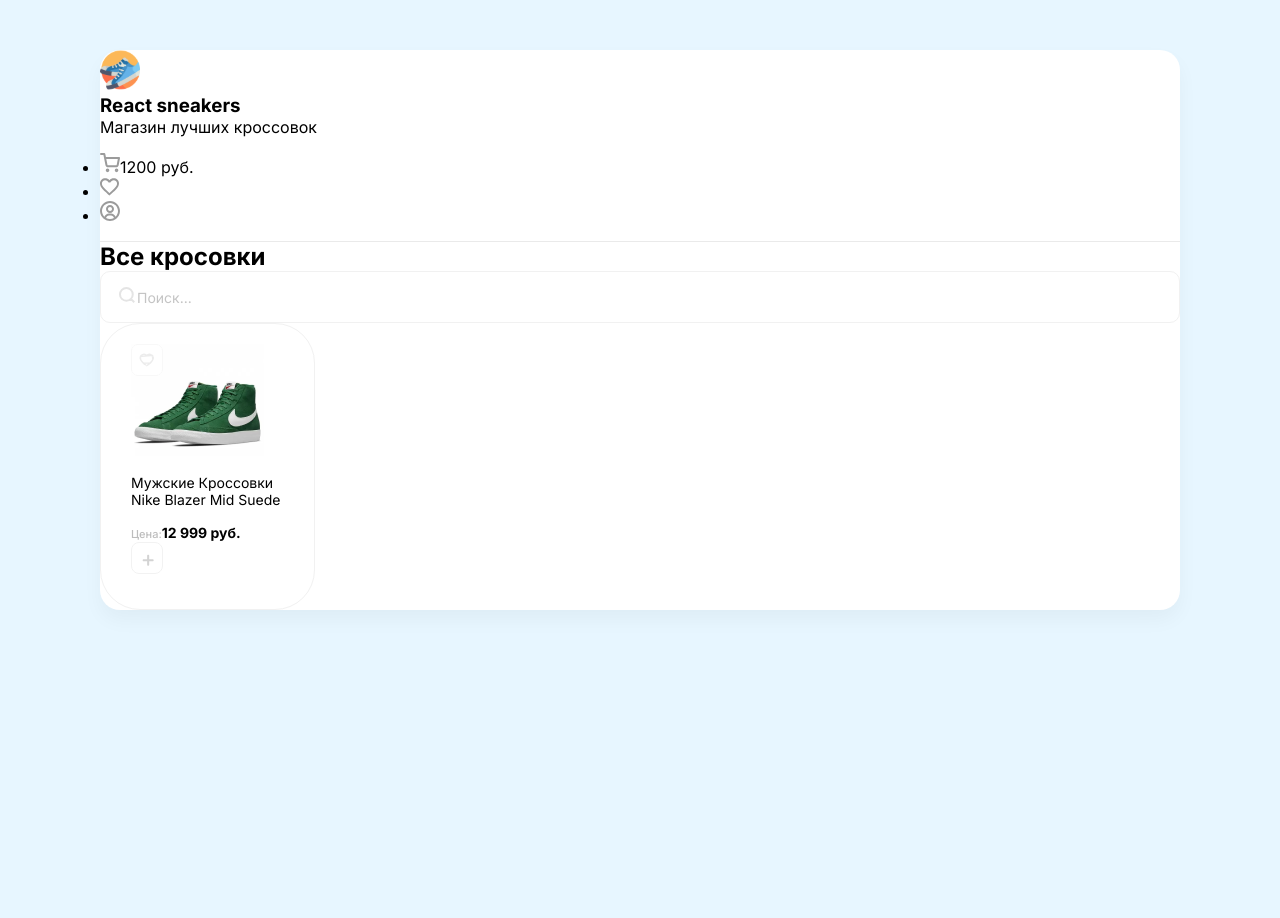
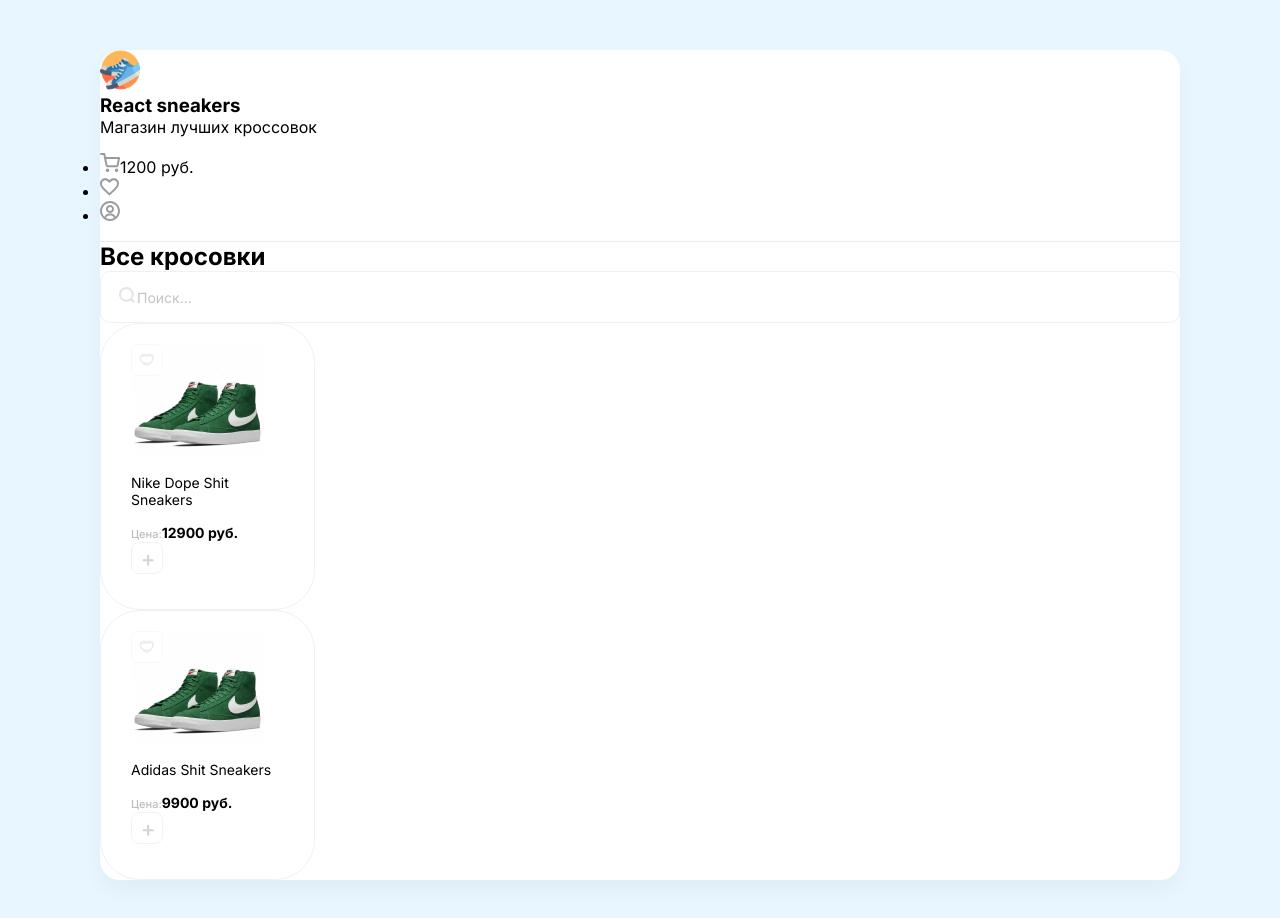
Before and after one commit to Vladislav0Art/react-sneakers, a React (Create React App) app: page / in a window 1280 px wide. Shown: the top 918 px of the page. Before the commit the page ends 800 px from the top, so only its background shows below. Built offline with nearby package versions, Linux system fonts and the light colour scheme.

Commit message:
Created style file for Card component; 3rd lesson of the course is completed.

```diff
--- a/package.json
+++ b/package.json
@@ -9,6 +9,7 @@
     "@testing-library/user-event": "^12.8.3",
     "macro-css": "^1.0.5",
     "node-sass": "^4.14.1",
+    "prop-types": "^15.7.2",
     "react": "^17.0.2",
     "react-dom": "^17.0.2",
     "react-scripts": "4.0.3",
--- a/src/App.js
+++ b/src/App.js
@@ -20,7 +20,19 @@ function App() {
 
         <div className="content__cards d-flex flex-wrap justify-between">
 
-          <Card />
+          <Card
+            title="Nike Dope Shit Sneakers"
+            price={12900}
+            imgSrc="/img/sneakers/1.png"
+            onClick={() => console.log('')}
+          />
+
+          <Card
+            title="Adidas Shit Sneakers"
+            price={9900}
+            imgSrc="/img/sneakers/1.png"
+            onClick={() => console.log('')}
+          />
 
         </div>
       </section>
--- /dev/null
+++ b/src/components/Card/Card.scss
@@ -0,0 +1,55 @@
+// card
+.card {
+  max-width: 215px;
+  width: 100%;
+  padding: 20px 30px 35px 30px;
+  overflow: hidden;
+  background: #FFFFFF;
+  border: 1px solid #F1F1F1;
+  box-sizing: border-box;
+  border-radius: 40px;
+  transition: box-shadow 0.2s ease-in-out, transform 0.2s ease-in-out;
+
+  &:hover {
+    box-shadow: 0px 16px 30px rgba(0, 0, 0, 0.05);
+    transform: translateY(-5px);
+  }
+
+  &__favorite {
+    position: absolute;
+    z-index: 10;
+    cursor: pointer;
+  }
+
+  p {
+    margin: 14px 0;
+    font-size: 14px;
+  }
+
+  &__tag {
+    font-weight: 500;
+    font-size: 11px;
+    color: #BDBDBD;
+  }
+
+  &__price {
+    font-weight: bold;
+    font-size: 14px;
+  }
+
+  &__btn {
+    padding: 10px;
+
+    svg {
+      path {
+        transition: 0.2s;
+      }
+    }
+
+    &:hover {
+      svg path {
+        fill: #8d8d8d;
+      }
+    }
+  }
+}
--- a/src/components/Card/index.js
+++ b/src/components/Card/index.js
@@ -1,23 +1,27 @@
 import React from 'react';
+import PropTypes from 'prop-types';
+// styles
+import './Card.scss';
 
-const Card = (props) => {
+
+const Card = ({ title, price, imgSrc, onClick }) => {
   return (
     <div className="card d-flex flex-column">
       <div className="card__favorite">
         <img src="/img/heart-unliked.svg" alt="Heart-unliked" />
       </div>
 
-      <img width={133} height={112} src="/img/sneakers/1.png" alt="Sneakers" />
-      <p>Мужские Кроссовки Nike Blazer Mid Suede</p>
+      <img src={ imgSrc } width={133} height={112} alt="Sneakers" />
+      <p>{ title }</p>
 
       <div className="d-flex justify-between align-center">
 
         <div className="d-flex flex-column">
           <span className="text-uppercase card__tag">Цена:</span>
-          <b className="card__price">12 999 руб.</b>
+          <b className="card__price">{ price } руб.</b>
         </div>
 
-        <button className="d-flex justify-center align-center card__btn main-btn">
+        <button className="d-flex justify-center align-center card__btn main-btn" onClick={onClick}>
           <svg width="12" height="12" viewBox="0 0 12 12" fill="none" xmlns="http://www.w3.org/2000/svg">
             <path d="M10.6653 5.13122H7.20214V1.66821C7.20214 0.332846 5.13114 0.332846 5.13114 1.66821V5.13122H1.668C0.332935 5.13122 0.332935 7.20215 1.668 7.20215H5.13114V10.6652C5.13114 12.0005 7.20214 12.0005 7.20214 10.6652V7.20215H10.6653C12.0005 7.20215 12.0005 5.13122 10.6653 5.13122Z" fill="#D3D3D3"/>
           </svg>
@@ -26,6 +30,15 @@ const Card = (props) => {
       </div>
     </div>
   );
-}
+};
+
+
+Card.propTypes = {
+  title:   PropTypes.string.isRequired,
+  price:   PropTypes.number.isRequired,
+  imgSrc:  PropTypes.string.isRequired,
+  onClick: PropTypes.func.isRequired
+};
+
 
 export default Card;
--- a/src/index.scss
+++ b/src/index.scss
@@ -93,65 +93,6 @@ body {
 
   }
 }
-
-
-
-// card
-.card {
-  max-width: 215px;
-  width: 100%;
-  padding: 20px 30px 35px 30px;
-  overflow: hidden;
-  background: #FFFFFF;
-  border: 1px solid #F1F1F1;
-  box-sizing: border-box;
-  border-radius: 40px;
-  transition: box-shadow 0.2s ease-in-out, transform 0.2s ease-in-out;
-
-  &:hover {
-    box-shadow: 0px 16px 30px rgba(0, 0, 0, 0.05);
-    transform: translateY(-5px);
-  }
-
-  &__favorite {
-    position: absolute;
-    z-index: 10;
-    cursor: pointer;
-  }
-
-  p {
-    margin: 14px 0;
-    font-size: 14px;
-  }
-
-  &__tag {
-    font-weight: 500;
-    font-size: 11px;
-    color: #BDBDBD;
-  }
-
-  &__price {
-    font-weight: bold;
-    font-size: 14px;
-  }
-
-  &__btn {
-    padding: 10px;
-
-    svg {
-      path {
-        transition: 0.2s;
-      }
-    }
-
-    &:hover {
-      svg path {
-        fill: #8d8d8d;
-      }
-    }
-  }
-}
-
 
 
 // drawer
```
